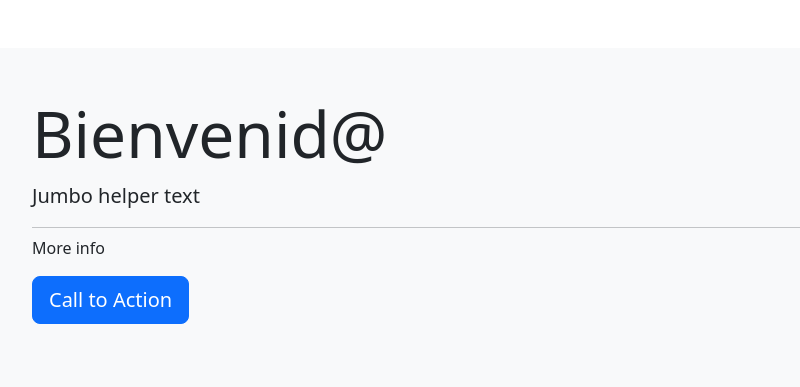
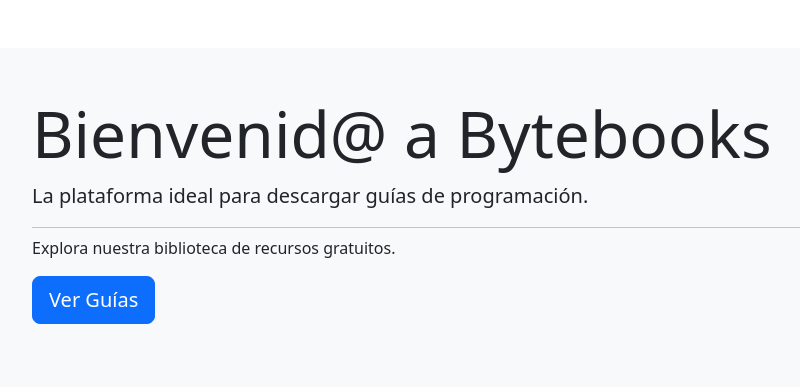
Before and after one commit to Codemaker83639/Bytebooks, a Flask app: page / in a window 1280 px wide. Shown: the part 56-443 px from the top of the page, without its empty margins (110-910 px from the left). Run offline with Flask 3, Linux system fonts and the light colour scheme; some libraries are stand-ins or nearby versions.

Commit message:
Probando

```diff
--- a/Templates/Bytebooks/Cabecera.html
+++ b/Templates/Bytebooks/Cabecera.html
@@ -2,7 +2,7 @@
 <html lang="en">
 
 <head>
-    <title>Title</title>
+    <title>Bytebooks</title>
     <!-- Required meta tags -->
     <meta charset="utf-8" />
     <meta name="viewport" content="width=device-width, initial-scale=1, shrink-to-fit=no" />
--- a/Templates/Bytebooks/Index.html
+++ b/Templates/Bytebooks/Index.html
@@ -2,15 +2,14 @@
 
 <div class="p-5 bg-light">
     <div class="container">
-        <h1 class="display-3">Bienvenid@</h1>
-        <p class="lead">Jumbo helper text</p>
+        <h1 class="display-3">Bienvenid@ a Bytebooks</h1>
+        <p class="lead">La plataforma ideal para descargar guías de programación.</p>
         <hr class="my-2">
-        <p>More info</p>
+        <p>Explora nuestra biblioteca de recursos gratuitos.</p>
         <p class="lead">
-            <a class="btn btn-primary btn-lg" href="Jumbo action link" role="button action link" role="button">Call
-                to Action</a>
+            <a class="btn btn-primary btn-lg" href="/Libros" role="button">Ver Guías</a>
         </p>
     </div>
+</div>
 
-
-    {% include 'Bytebooks/Pie.html' %}
+{% include 'Bytebooks/Pie.html' %}
```
